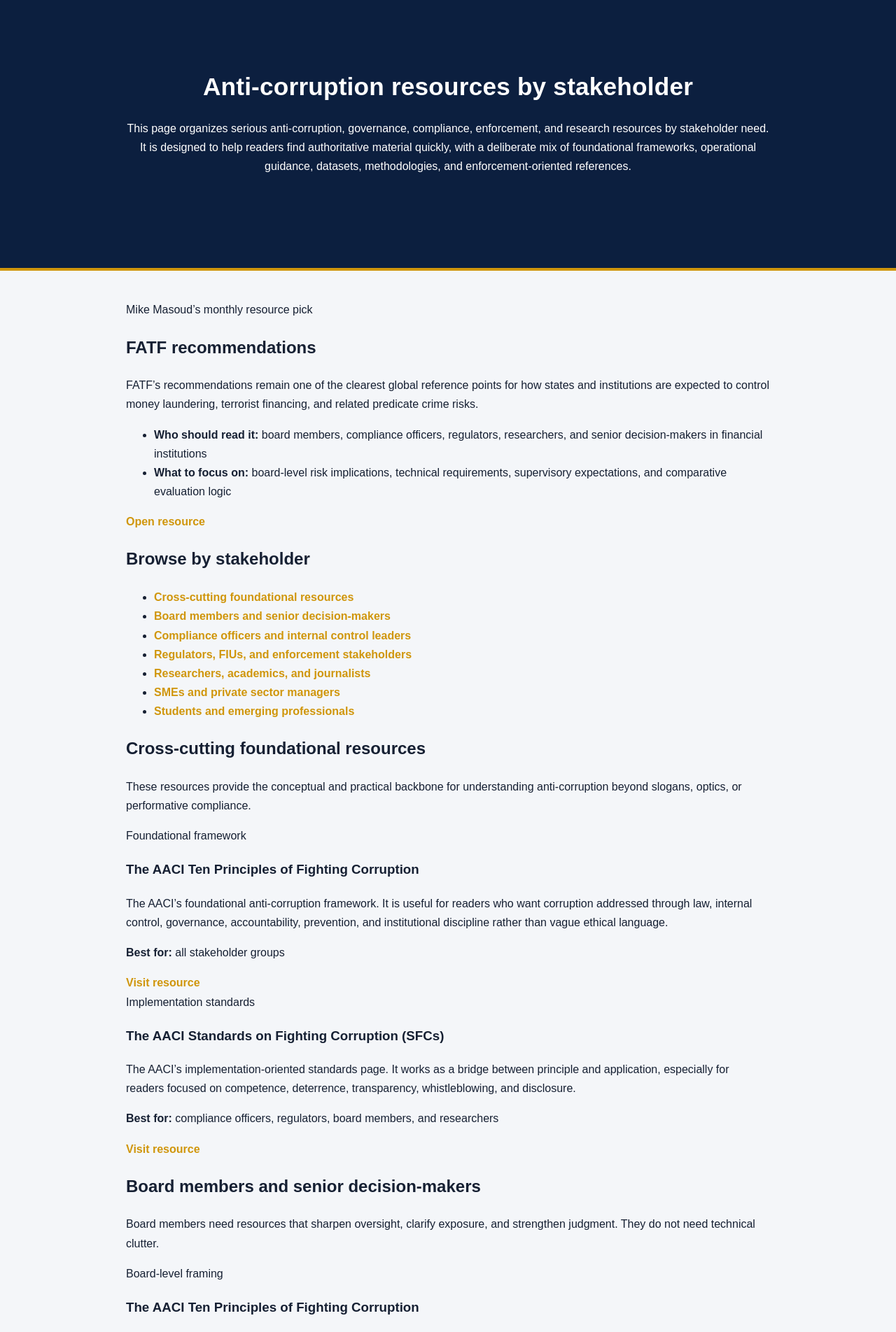
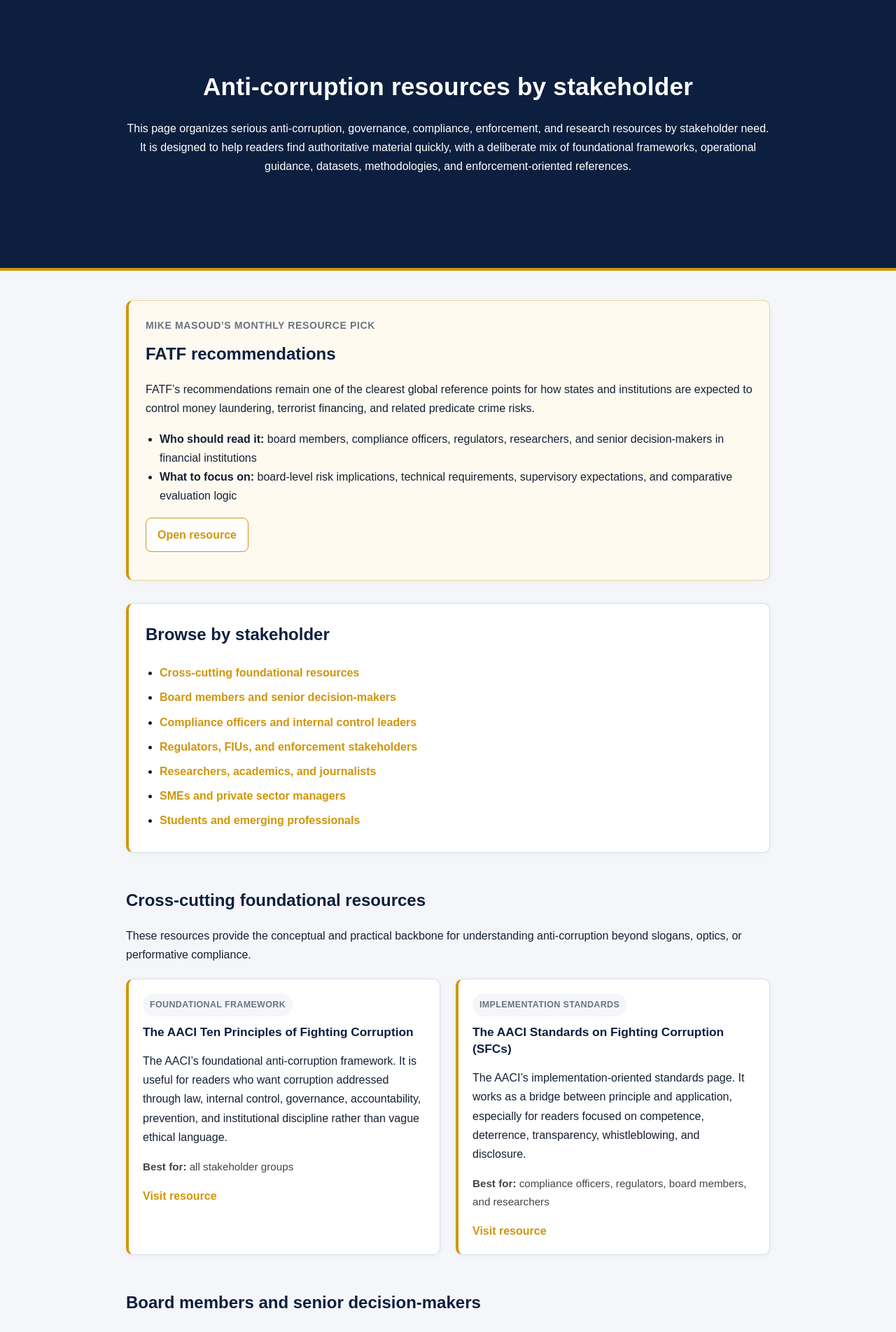
Before and after one commit to mikemasoud/microblog, a Jekyll site: the page resources.html, which Jekyll copies as it is, in a window 1280 px wide. Shown: the top 1904 px of the page at 70% size. Built offline with Jekyll 4.4.1, drawn with Linux system fonts in a browser that asks for light colours.

Commit message:
Update style.css

```diff
--- a/assets/style.css
+++ b/assets/style.css
@@ -187,3 +187,179 @@
   margin: 18px auto 22px;
   border: 1px solid #d7dee8;
 }
+
+.resources-page {
+  padding-bottom: 60px;
+}
+
+.page-intro,
+.section-intro,
+.editorial-note p,
+.resource-card p,
+.featured-pick p,
+.featured-meta li {
+  line-height: 1.7;
+}
+
+.featured-pick {
+  background: #fffaf0;
+  border: 1px solid #ead7a1;
+  border-left: 4px solid #d0960c;
+  border-radius: 10px;
+  padding: 24px;
+  margin: 0 0 32px;
+  box-shadow: 0 2px 10px rgba(12, 31, 63, 0.04);
+}
+
+.featured-label {
+  font-size: 0.88rem;
+  font-weight: 700;
+  text-transform: uppercase;
+  letter-spacing: 0.04em;
+  margin-bottom: 8px;
+  color: #6a7383;
+}
+
+.featured-pick h2 {
+  margin-top: 0;
+  margin-bottom: 12px;
+  color: #0c1f3f;
+}
+
+.featured-meta {
+  padding-left: 20px;
+  margin: 14px 0 18px;
+}
+
+.button-link {
+  display: inline-block;
+  padding: 10px 16px;
+  border-radius: 8px;
+  text-decoration: none;
+  border: 1px solid #d0960c;
+  font-weight: 700;
+  color: #0c1f3f;
+  background: #ffffff;
+}
+
+.button-link:hover {
+  background: #0c1f3f;
+  color: #ffffff;
+  text-decoration: none;
+}
+
+.resources-nav {
+  background: #ffffff;
+  border: 1px solid #d7dee8;
+  border-left: 4px solid #d0960c;
+  border-radius: 10px;
+  padding: 24px;
+  margin-bottom: 32px;
+  box-shadow: 0 2px 10px rgba(12, 31, 63, 0.04);
+}
+
+.resources-nav h2 {
+  margin-top: 0;
+  color: #0c1f3f;
+}
+
+.resources-nav ul {
+  margin: 12px 0 0;
+  padding-left: 20px;
+}
+
+.resources-nav li {
+  margin-bottom: 8px;
+}
+
+.resource-section {
+  margin: 48px 0;
+  scroll-margin-top: 24px;
+}
+
+.resource-section h2 {
+  color: #0c1f3f;
+  margin-bottom: 12px;
+}
+
+.section-intro {
+  margin-bottom: 20px;
+}
+
+.resource-grid {
+  display: grid;
+  grid-template-columns: repeat(auto-fit, minmax(250px, 1fr));
+  gap: 22px;
+  margin-top: 20px;
+}
+
+.resource-card {
+  background: #ffffff;
+  border: 1px solid #d7dee8;
+  border-left: 4px solid #d0960c;
+  border-radius: 10px;
+  padding: 20px;
+  box-shadow: 0 2px 10px rgba(12, 31, 63, 0.04);
+}
+
+.resource-card h3 {
+  margin-top: 10px;
+  margin-bottom: 12px;
+  font-size: 1.08rem;
+  line-height: 1.4;
+  color: #0c1f3f;
+}
+
+.resource-tag {
+  display: inline-block;
+  font-size: 0.78rem;
+  font-weight: 700;
+  letter-spacing: 0.03em;
+  text-transform: uppercase;
+  color: #6a7383;
+  background: #f4f6f9;
+  border-radius: 999px;
+  padding: 6px 10px;
+}
+
+.resource-meta {
+  font-size: 0.95rem;
+  color: #444;
+}
+
+.resource-card a,
+.resources-nav a {
+  color: #d0960c;
+  text-decoration: none;
+  font-weight: 600;
+}
+
+.resource-card a:hover,
+.resources-nav a:hover {
+  color: #0c1f3f;
+  text-decoration: underline;
+}
+
+.editorial-note {
+  background: #ffffff;
+  border: 1px solid #d7dee8;
+  border-left: 4px solid #d0960c;
+  border-radius: 10px;
+  padding: 24px;
+  margin-top: 60px;
+  box-shadow: 0 2px 10px rgba(12, 31, 63, 0.04);
+}
+
+.editorial-note h2 {
+  margin-top: 0;
+  color: #0c1f3f;
+}
+
+@media (max-width: 640px) {
+  .featured-pick,
+  .resources-nav,
+  .resource-card,
+  .editorial-note {
+    padding: 18px;
+  }
+}
```
